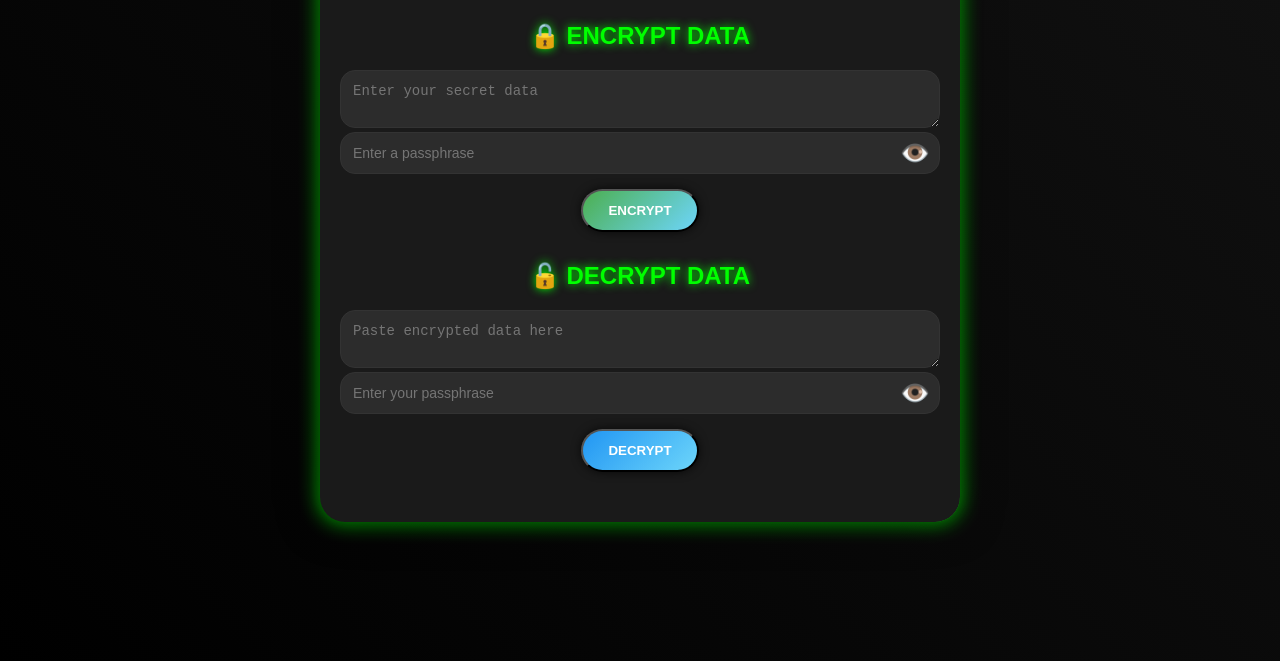
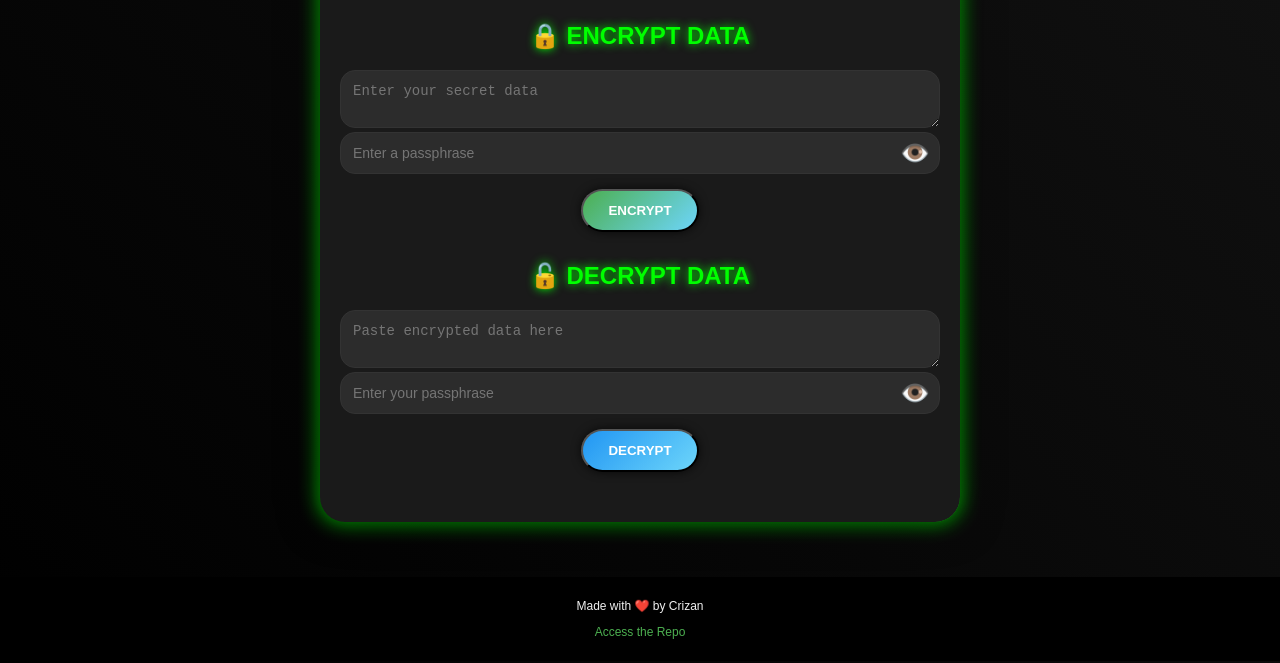
Before and after one commit to crizanp/encrypt-decrypt-data, a plain HTML site: page index.html in a window 1280 px wide. Shown: the part 139-802 px from the top of the page. Drawn offline with Linux system fonts and the light colour scheme; a script that the page names is missing.

Commit message:
footer added

```diff
--- a/index.html
+++ b/index.html
@@ -26,7 +26,7 @@
     <div class="main-content">
       <h1>🔐 CYBERSAFE VAULT</h1>
       <p class="note">
-        <strong>WARNING:</strong> This interface operates in your browser. Keep your secrets secret!
+        <strong>WARNING:</strong> This interface operates in your browser.
       </p>
 
       <div class="section">
@@ -60,7 +60,14 @@
       <p id="error-message" class="error-message hidden"></p>
     </div>
   </div>
+
+  <footer class="footer">
+    <p>Made with ❤️ by Crizan</p>
+    <p><a href="https://github.com/crizanp" target="_blank">Access the Repo</a></p>
+  </footer>
+
   <script src="script.js"></script>
   <script src="crypt.js"></script>
+
 </body>
 </html>
--- a/styles.css
+++ b/styles.css
@@ -39,6 +39,7 @@ body {
   border-radius: 25px;
   box-shadow: 0px 0px 40px var(--shadow-color), 0 0 20px var(--neon-green);
   position: relative;
+  margin-bottom: 121px;
   overflow: hidden;
 }
 
@@ -251,3 +252,26 @@ textarea:focus, input:focus {
     padding: 10px 20px;
   }
 }
+.footer {
+  position: fixed;
+  bottom: 0;
+  width: 100%;
+  text-align: center;
+  padding: 10px 0;
+  background: rgba(0, 0, 0, 1);
+  color: var(--text-color);
+  font-family: var(--font-family);
+  font-size: 12px;
+  z-index: 1000;
+  backdrop-filter: blur(5px);
+}
+
+.footer a {
+  color: var(--primary-green);
+  text-decoration: none;
+  transition: color 0.3s ease;
+}
+
+.footer a:hover {
+  color: var(--neon-pink);
+}
```
